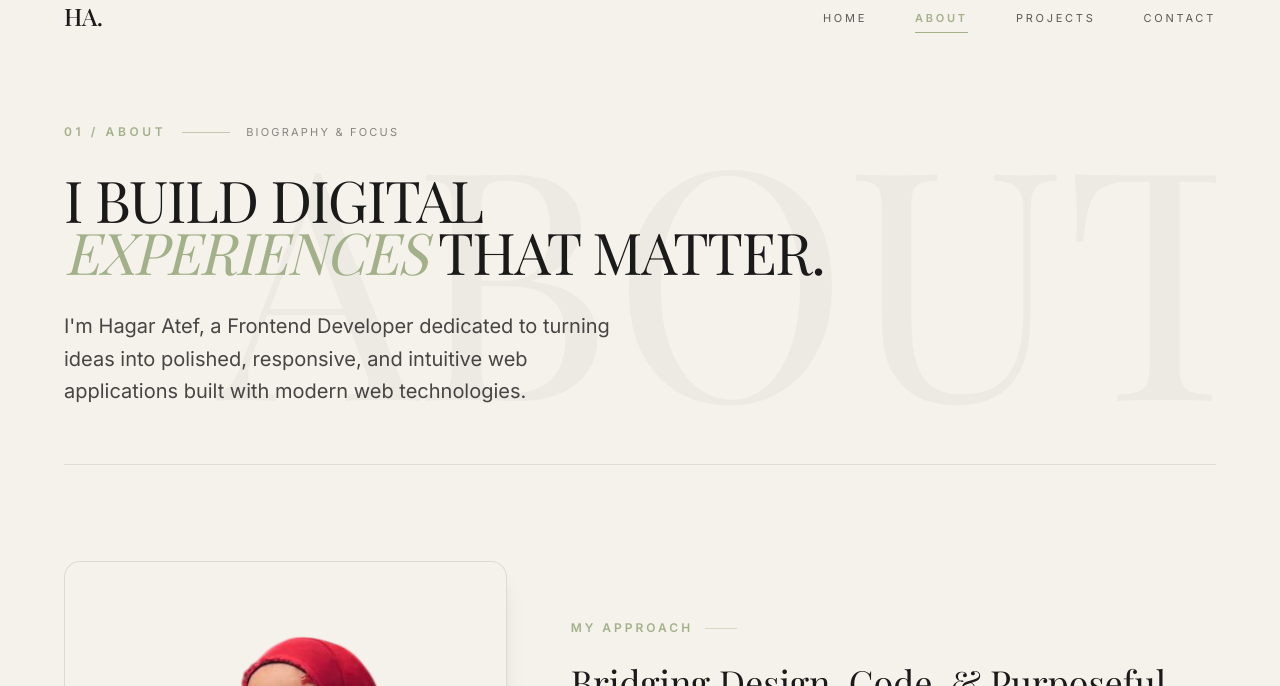
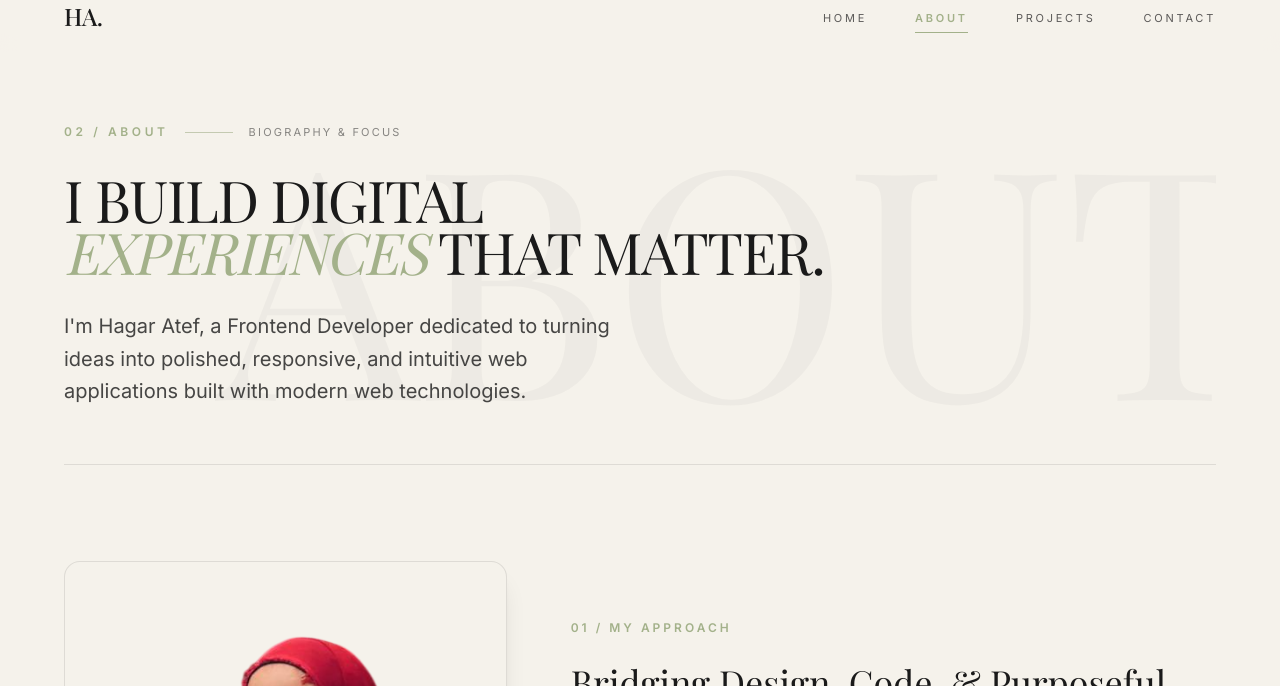
Before and after one commit to Hagaratef4/hagarPortfolio, a Next.js app: page /about in a window 1280 px wide. Shown: the part 20-706 px from the top of the page. Built offline with nearby package versions, Linux system fonts and the light colour scheme; a web font is replaced by a local one.

Commit message:
last updates

```diff
--- a/components/AboutContent.tsx
+++ b/components/AboutContent.tsx
@@ -157,7 +157,7 @@ export default function AboutContent() {
         {/* Label */}
         <motion.div variants={reveal} className="flex items-center gap-4">
           <span className="font-sans text-xs tracking-[0.3em] text-olive font-semibold">
-            01 / ABOUT
+            02 / ABOUT
           </span>
           <motion.span
             variants={line}
@@ -235,9 +235,9 @@ export default function AboutContent() {
         <motion.div variants={reveal} className="lg:col-span-7 flex flex-col gap-6">
           <div className="flex items-center gap-3">
             <span className="font-sans text-xs tracking-[0.25em] text-olive font-semibold">
-              MY APPROACH
+              01 / MY APPROACH
             </span>
-            <span className="h-px w-8 bg-olive/40" />
+            {/* <span className="h-px w-8 bg-olive/40" /> */}
           </div>
 
           <h2 className="font-serif text-3xl text-charcoal sm:text-4xl leading-tight">
@@ -381,9 +381,9 @@ export default function AboutContent() {
                   ))}
                 </div>
 
-                <div className="flex h-10 w-10 shrink-0 items-center justify-center rounded-full border border-charcoal/20 text-charcoal transition-all duration-300 group-hover:border-olive group-hover:bg-olive group-hover:text-charcoal">
+                {/* <div className="flex h-10 w-10 shrink-0 items-center justify-center rounded-full border border-charcoal/20 text-charcoal transition-all duration-300 group-hover:border-olive group-hover:bg-olive group-hover:text-charcoal">
                   <ArrowUpRight className="h-4 w-4 transition-transform group-hover:translate-x-0.5 group-hover:-translate-y-0.5" />
-                </div>
+                </div> */}
               </div>
             </motion.div>
           ))}
```
